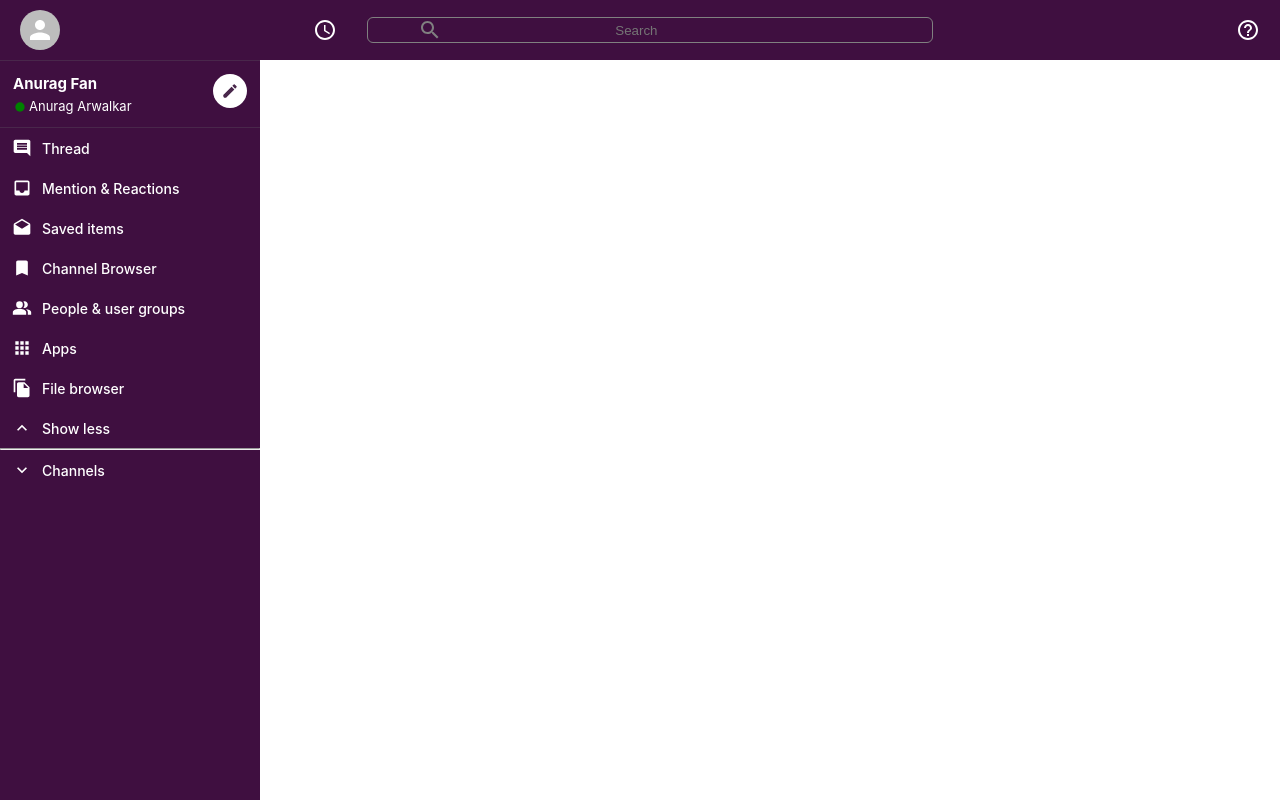
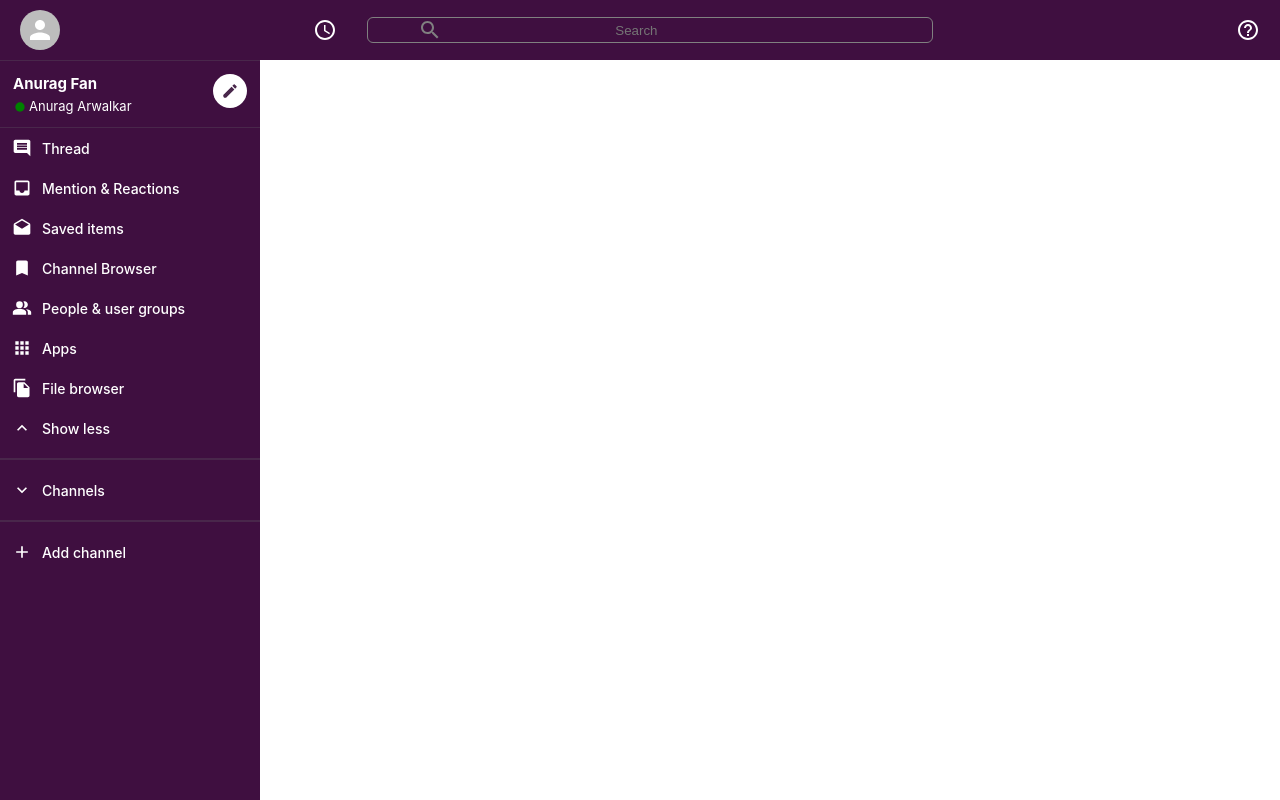
Before and after one commit to anuragarwalkar/slack-clone, a React (Create React App) app: page / in a window 1280 px wide. Built offline with nearby package versions, Linux system fonts and the light colour scheme.

Commit message:
added sidebar

```diff
--- a/package.json
+++ b/package.json
@@ -19,6 +19,7 @@
     "firebase": "^9.6.6",
     "react": "^17.0.2",
     "react-dom": "^17.0.2",
+    "react-firebase-hooks": "^5.0.2",
     "react-redux": "^7.2.6",
     "react-router-dom": "^6.2.1",
     "react-scripts": "5.0.0",
--- a/src/App.tsx
+++ b/src/App.tsx
@@ -1,8 +1,8 @@
-import React, { Fragment } from "react";
+import { Fragment } from "react";
+import { BrowserRouter, Route, Routes } from "react-router-dom";
+import styled from "styled-components";
 import "./app.styles.scss";
-import { BrowserRouter, Route, Routes } from "react-router-dom";
 import HeaderComponent from "./components/header/header.component";
-import styled from "styled-components";
 import SidebarComponent from "./components/sidebar/sidebar.component";
 
 const HomePage = () => {
--- a/src/components/sidebar/sidebar-option.component.tsx
+++ b/src/components/sidebar/sidebar-option.component.tsx
@@ -1,9 +1,31 @@
-import React from "react";
+import { addDoc, collection } from "firebase/firestore";
+import { ComponentType } from "react";
 import styled from "styled-components";
+import db from "../../firebase-init";
 
-function SidebarOption({ Icon, title }: any) {
+type AppProps = {
+  addChannelOption?: boolean;
+  title: string;
+  Icon: ComponentType<any>;
+};
+
+function SidebarOption({ Icon, addChannelOption, title }: AppProps) {
+  const addChannel = async () => {
+    const channelName = prompt("Please enter the channel name");
+
+    if (channelName) {
+      await addDoc(collection(db, "rooms"), {
+        name: channelName,
+      });
+    }
+  };
+
+  const selectChannel = () => {};
+
   return (
-    <SidebarOptionContainer>
+    <SidebarOptionContainer
+      onClick={addChannelOption ? addChannel : selectChannel}
+    >
       {Icon && <Icon fontSize="small" style={{ padding: 10 }} />}
       {Icon ? (
         <h3>{title}</h3>
--- a/src/components/sidebar/sidebar.component.tsx
+++ b/src/components/sidebar/sidebar.component.tsx
@@ -1,17 +1,18 @@
+import AddIcon from "@mui/icons-material/Add";
+import AppsIcon from "@mui/icons-material/Apps";
+import BookmarkIcon from "@mui/icons-material/Bookmark";
+import CreateIcon from "@mui/icons-material/Create";
+import DraftsIcon from "@mui/icons-material/Drafts";
+import ExpandLessIcon from "@mui/icons-material/ExpandLess";
+import ExpandMoreIcon from "@mui/icons-material/ExpandMore";
+import FiberManualRecordIcon from "@mui/icons-material/FiberManualRecord";
+import FileCopyIcon from "@mui/icons-material/FileCopy";
+import InboxIcon from "@mui/icons-material/Inbox";
+import InsertCommentIcon from "@mui/icons-material/InsertComment";
+import PeopleAltIcon from "@mui/icons-material/PeopleAlt";
 import React from "react";
 import styled from "styled-components";
-import FiberManualRecordIcon from "@mui/icons-material/FiberManualRecord";
-import CreateIcon from "@mui/icons-material/Create";
 import SidebarOption from "./sidebar-option.component";
-import InsertCommentIcon from "@mui/icons-material/InsertComment";
-import InboxIcon from "@mui/icons-material/Inbox";
-import DraftsIcon from "@mui/icons-material/Drafts";
-import BookmarkIcon from "@mui/icons-material/Bookmark";
-import PeopleAltIcon from "@mui/icons-material/PeopleAlt";
-import AppsIcon from "@mui/icons-material/Apps";
-import FileCopyIcon from "@mui/icons-material/FileCopy";
-import ExpandLessIcon from "@mui/icons-material/ExpandLess";
-import ExpandMoreIcon from "@mui/icons-material/ExpandMore";
 
 function SidebarComponent() {
   return (
@@ -36,6 +37,8 @@ function SidebarComponent() {
       <SidebarOption Icon={ExpandLessIcon} title="Show less" />
       <hr />
       <SidebarOption Icon={ExpandMoreIcon} title="Channels" />
+      <hr />
+      <SidebarOption Icon={AddIcon} addChannelOption title="Add channel" />
     </SidebarContainer>
   );
 }
@@ -50,6 +53,12 @@ const SidebarContainer = styled.div`
   border-top: 1px solid #49274b;
   max-width: 260px;
   margin-top: 60px;
+
+  > hr {
+    margin-top: 10px;
+    margin-bottom: 10px;
+    border: 1px solid #49274b;
+  }
 `;
 
 const SidebarHeader = styled.div`
--- a/src/firebase-init.ts
+++ b/src/firebase-init.ts
@@ -1,7 +1,11 @@
-// Import the functions you need from the SDKs you need
 import { initializeApp } from "firebase/app";
-// TODO: Add SDKs for Firebase products that you want to use
-// https://firebase.google.com/docs/web/setup#available-libraries
+import {
+  getAuth,
+  getRedirectResult,
+  GoogleAuthProvider,
+  signInWithRedirect,
+} from "firebase/auth";
+import { getFirestore } from "firebase/firestore";
 
 // Your web app's Firebase configuration
 const firebaseConfig = {
@@ -10,10 +14,14 @@ const firebaseConfig = {
   projectId: "slack-clone-4941a",
   storageBucket: "slack-clone-4941a.appspot.com",
   messagingSenderId: "870050847762",
-  appId: "1:870050847762:web:fdd03a9727d65e4e1acccb"
+  appId: "1:870050847762:web:fdd03a9727d65e4e1acccb",
 };
 
 // Initialize Firebase
 const app = initializeApp(firebaseConfig);
+const db = getFirestore(app);
+const auth = getAuth();
+const provider = new GoogleAuthProvider();
+export { provider, auth, signInWithRedirect, getRedirectResult };
 
-export default app;
+export default db;
--- a/src/index.tsx
+++ b/src/index.tsx
@@ -1,9 +1,9 @@
 import React from "react";
 import ReactDOM from "react-dom";
-import "./index.styles.scss";
+import { Provider } from "react-redux";
 import App from "./App";
 import { store } from "./app/store";
-import { Provider } from "react-redux";
+import "./index.styles.scss";
 
 ReactDOM.render(
   <React.StrictMode>
```
Also changed, not shown: 1 other file (tests, documents, lock files or other folders).
